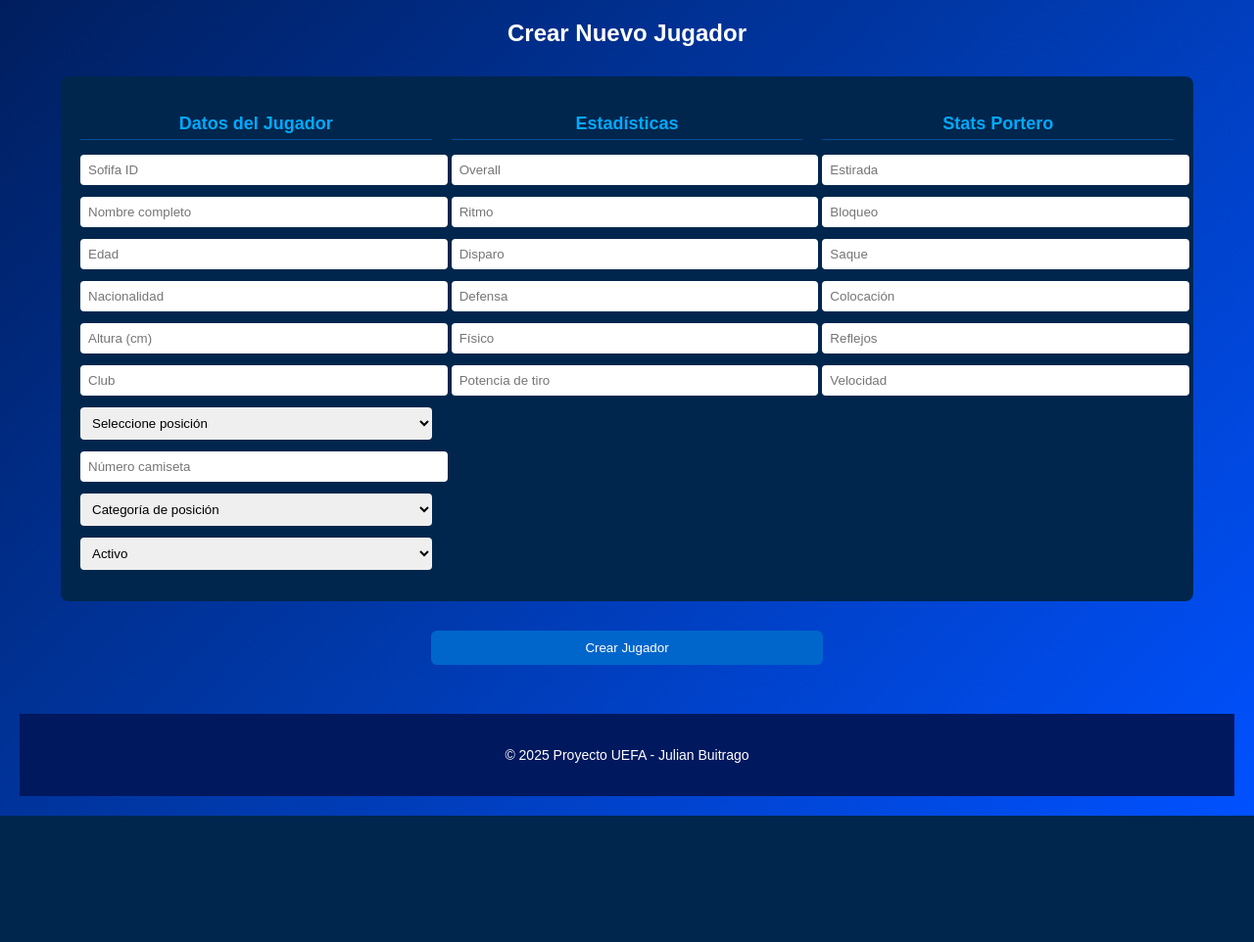
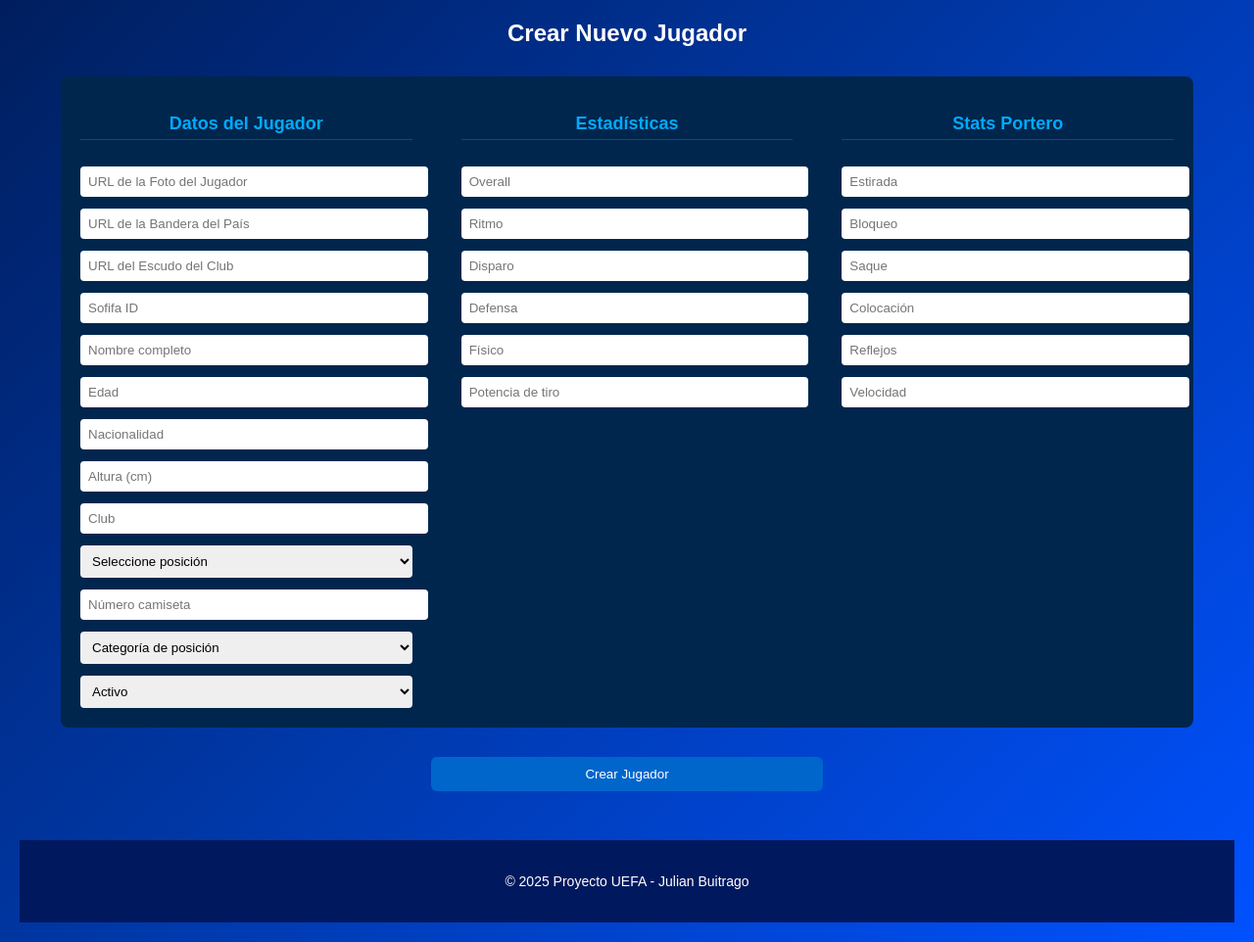
Before and after one commit to jebuitrago79/Uefa2021-2022, a FastAPI app: page /players/create in a window 1280 px wide. Shown: the part 92-1054 px from the top of the page at 98% size. Before the commit the page ends 925 px from the top, so only its background shows below. Run offline with FastAPI, Linux system fonts and the light colour scheme.

Commit message:
se mejora el formulario agregando enum a categoryplayer y positionplayer tambien hay mejoras esteticas

```diff
--- a/templates/player/create.html
+++ b/templates/player/create.html
@@ -22,13 +22,14 @@
         margin: auto;
         display: flex;
         justify-content: space-between;
-        gap: 20px;
+        gap: 50px;
     }
 
     .form-column {
         flex: 1;
         display: flex;
         flex-direction: column;
+        gap: 12px; /* <- asegura separación constante */
     }
 
     .form-column h3 {
@@ -43,7 +44,6 @@
     input, select {
         width: 100%;
         padding: 8px;
-        margin-bottom: 12px;
         border-radius: 4px;
         border: none;
     }
@@ -70,6 +70,11 @@
         <!-- Columna 1: Datos del jugador -->
         <div class="form-column">
             <h3>Datos del Jugador</h3>
+
+            <input type="url" name="photo_url" placeholder="URL de la Foto del Jugador" required>
+            <input type="url" name="nationality_flag_url" placeholder="URL de la Bandera del País" required>
+            <input type="url" name="club_logo_url" placeholder="URL del Escudo del Club" required>
+
             <input type="number" name="sofifa_id" placeholder="Sofifa ID" required>
             <input type="text" name="long_name" placeholder="Nombre completo" required>
             <input type="number" name="age" placeholder="Edad" required>
```
